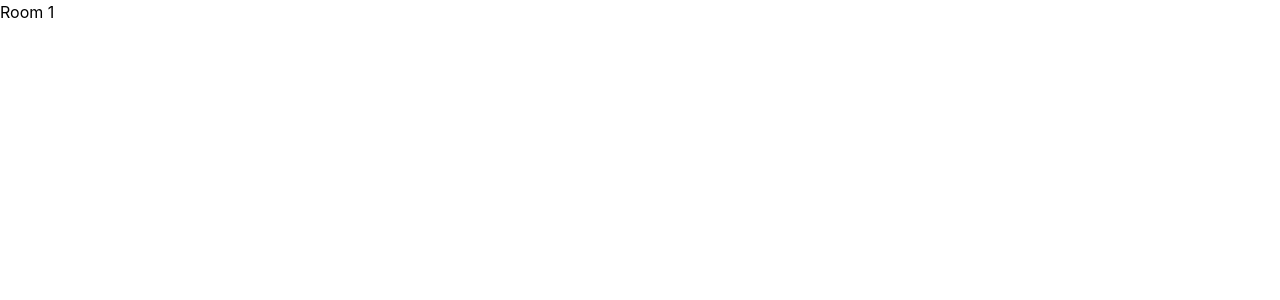
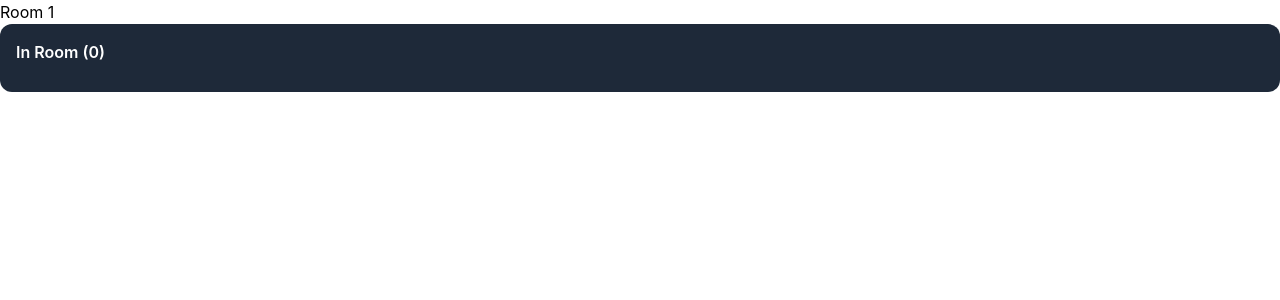
Before and after one commit to shashankk-singh/syncBeats, a React (Vite) app in the folder syncbeats-frontend/: page /room/1 in a window 1280 px wide. Shown: the top 300 px of the page. Built offline with nearby package versions, Linux system fonts and the light colour scheme.

Commit message:
forgot to save on last commit

```diff
--- a/syncbeats-frontend/src/components/UsersList.jsx
+++ b/syncbeats-frontend/src/components/UsersList.jsx
@@ -1,9 +1,16 @@
 function UsersList({ users }) {
-
-    const username = users.map(u => u.username)
   return (
-    <div>
-      {/* render the list here */}
+    <div className="bg-gray-800 rounded-xl p-4">
+      <h2 className="text-white font-semibold mb-3">
+        In Room ({users.length})
+      </h2>
+      <div className="space-y-2">
+        {users.map((u) => (
+          <div key={u.socketId} className="text-gray-300 text-sm">
+            {u.username}
+          </div>
+        ))}
+      </div>
     </div>
   )
 }
```
